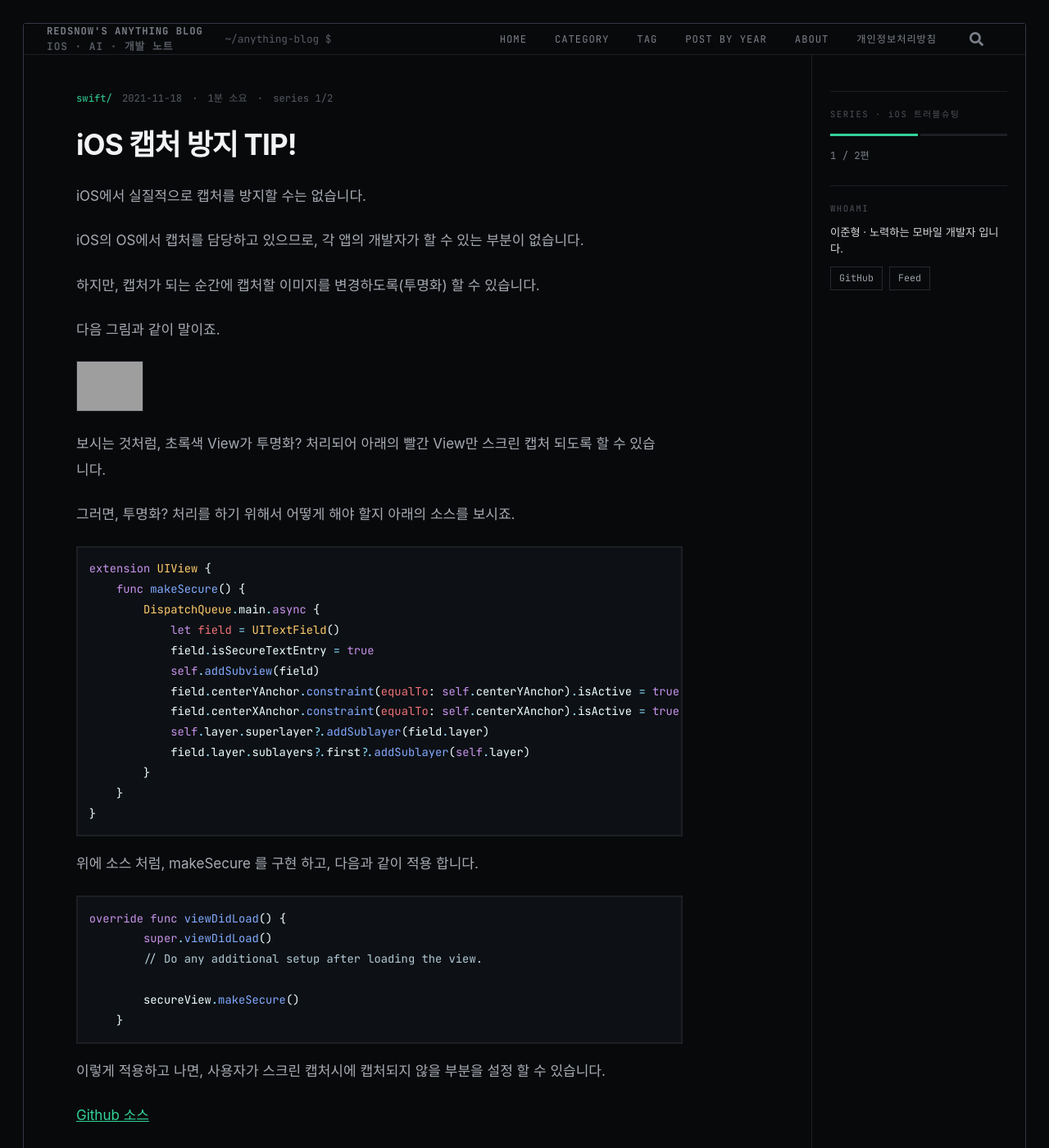
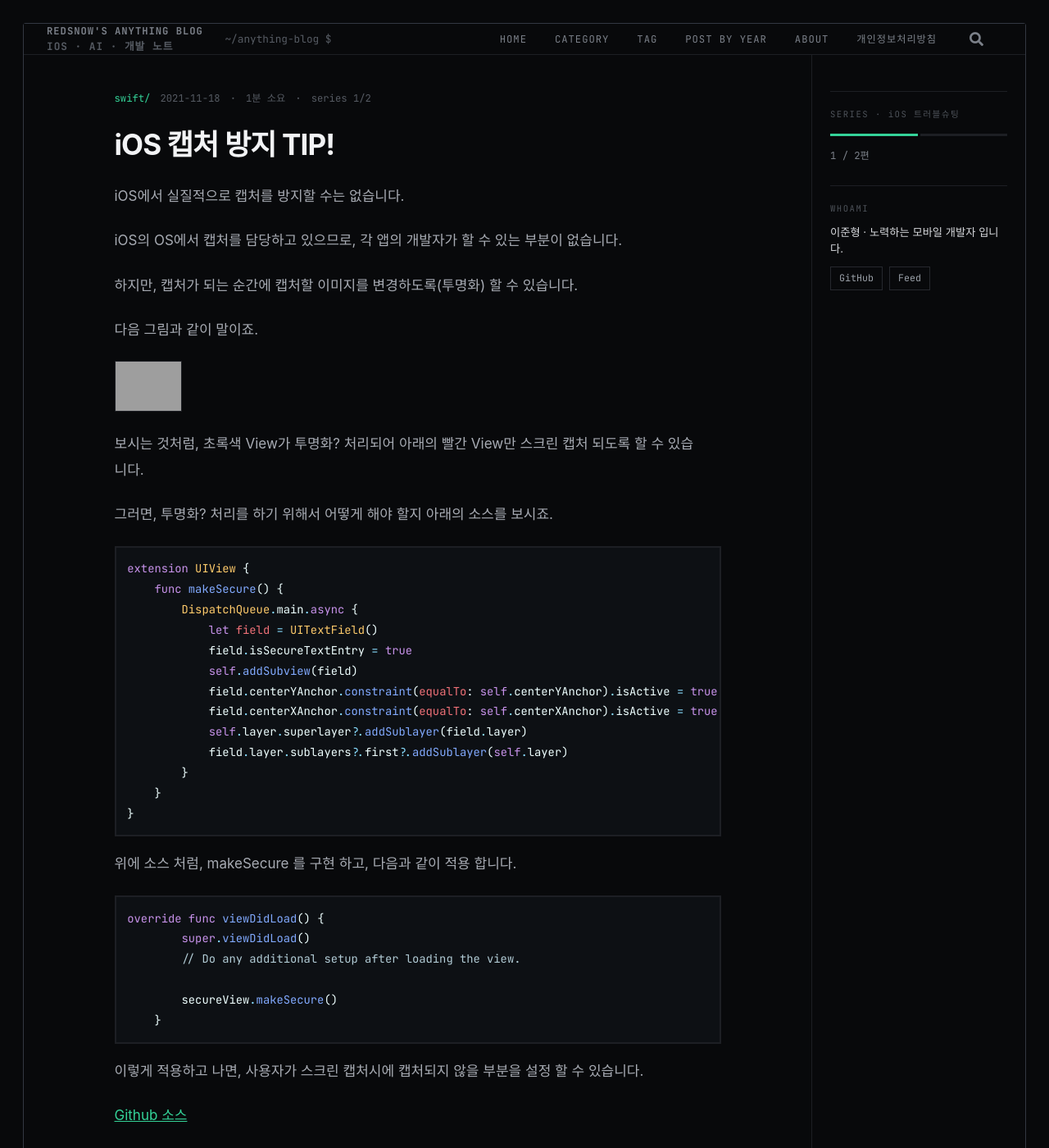
Before and after one commit to joonHyoung/joonHyoung.github.io, a Jekyll site: the page built from _posts/2021-11-18-PreventScreenCapture.md, in a window 1280 px wide and 1400 px high. Shown: the whole window at 82% size. Built offline with Jekyll 4.4.1, drawn with Linux system fonts in a browser that asks for light colours; cached includes are drawn as plain includes; some web fonts are replaced; comment, search, counter and statistics services are not loaded; grey boxes are pictures that could not be loaded.

Commit message:
style(post): 본문 컬럼을 가운데 정렬
포스트 상세에서 본문이 왼쪽으로 치우쳐 보이고 오른쪽에 200px 가까운 빈 공간이
남았다. 측정해보니 요소마다 폭 기준이 달랐다.

  변경 전 (본문 영역 93~1031, 938px)
    __meta / __title / __tags   left=93  width=938   영역 전체
    __body / __nav              left=93  width=740   왼쪽에 붙고 우측 198px 공백

  변경 후
    전부                        left=192 right=932 width=740   가운데 정렬

- .tpost__main > * 에 max-width: $post-measure + 좌우 auto 를 걸어 본문 컬럼을
  하나로 통일했다. 세로 여백은 각 요소가 이미 정하므로 좌우만 auto 로 둔다.
- 한 줄 길이 740px 은 그대로 유지했다(읽기 편한 길이). 남는 폭을 없애는 대신
  가운데로 모으는 쪽을 택했다.
- skins/_terminal.scss 에 $post-measure 변수를 만들고, 흩어져 있던 740px
  하드코딩 2곳을 변수로 통일했다.

작업 중 __title 과 __tags 만 가운데로 가지 않는 문제가 있었다. 두 곳이
margin 단축 속성(`margin: 0 0 22px`, `margin: 34px 0 0`)으로 좌우 margin 을
0 으로 덮어써서 auto 가 무효화된 것이다. 세로만 지정하도록 바꾸고, 같은 실수가
반복되지 않도록 주석을 남겼다.

검증: 5개 요소 모두 left=192 / right=932 로 일치. 1473px 스크린샷과
375 / 768px 좁은 폭 확인 — 740px 보다 좁으면 자연히 전체 폭을 쓴다.

Co-Authored-By: Claude Opus 5 (1M context) <noreply@anthropic.com>

```diff
--- a/_sass/minimal-mistakes/skins/_terminal.scss
+++ b/_sass/minimal-mistakes/skins/_terminal.scss
@@ -33,6 +33,10 @@ $bg-code:                #0d1014;
 $line:                   #1d1f24;
 $line-soft:              #14161a;
 $frame-line:             #333842; // 바깥 프레임 테두리 — $line 보다 밝게(박스 경계 강조)
+
+/* 포스트 본문 한 줄 길이. 너무 길면 읽기 나빠서 제한하고, 남는 폭은
+   .tpost__main 안에서 좌우 auto 로 흡수해 가운데 정렬한다. */
+$post-measure:           740px;
 $text:                   #d7d9dd;
 $text-dim:               #7b8089;
 $text-faint:             #565b63;
--- a/_sass/terminal-ui.scss
+++ b/_sass/terminal-ui.scss
@@ -588,6 +588,17 @@ body.layout--single {
     border-right: 1px solid $line;
     padding: 44px 64px 56px;
     min-width: 0;
+
+    /* 본문 컬럼을 하나로 통일하고 가운데 정렬한다.
+       이전에는 __body 와 __nav 만 740px 로 잘려 왼쪽에 붙고, __meta·__title·
+       __tags 는 영역 전체(938px)를 써서 본문만 왼쪽으로 치우쳐 보이고
+       오른쪽에 200px 가까운 빈 공간이 남았다.
+       세로 여백은 각 요소가 이미 정하므로 좌우만 auto 로 둔다. */
+    > * {
+      max-width: $post-measure;
+      margin-left: auto;
+      margin-right: auto;
+    }
   }
 
   &__meta {
@@ -608,14 +619,15 @@ body.layout--single {
     line-height: 1.4;
     letter-spacing: -0.025em;
     color: #f2f3f5;
-    margin: 0 0 22px;
+    margin-top: 0;
+    margin-bottom: 22px; // 단축 속성을 쓰면 .tpost__main > * 의 좌우 auto 가 덮여 가운데 정렬이 깨진다
     text-wrap: pretty;
   }
 
   /* 본문 */
   &__body {
     font-family: $global-font-family;
-    max-width: 740px;
+    max-width: $post-measure;
 
     p, li {
       font-size: 1rem;
@@ -687,7 +699,7 @@ body.layout--single {
     display: flex;
     flex-wrap: wrap;
     gap: 8px;
-    margin: 34px 0 0;
+    margin-top: 34px; // 위와 같은 이유로 단축 속성 대신 세로만 지정
   }
   &__tag {
     font-size: 0.6875rem;
@@ -706,7 +718,7 @@ body.layout--single {
     border-top: 1px solid $line;
     margin-top: 34px;
     padding-top: 22px;
-    max-width: 740px;
+    max-width: $post-measure;
   }
   &__navcard {
     display: flex;
```
